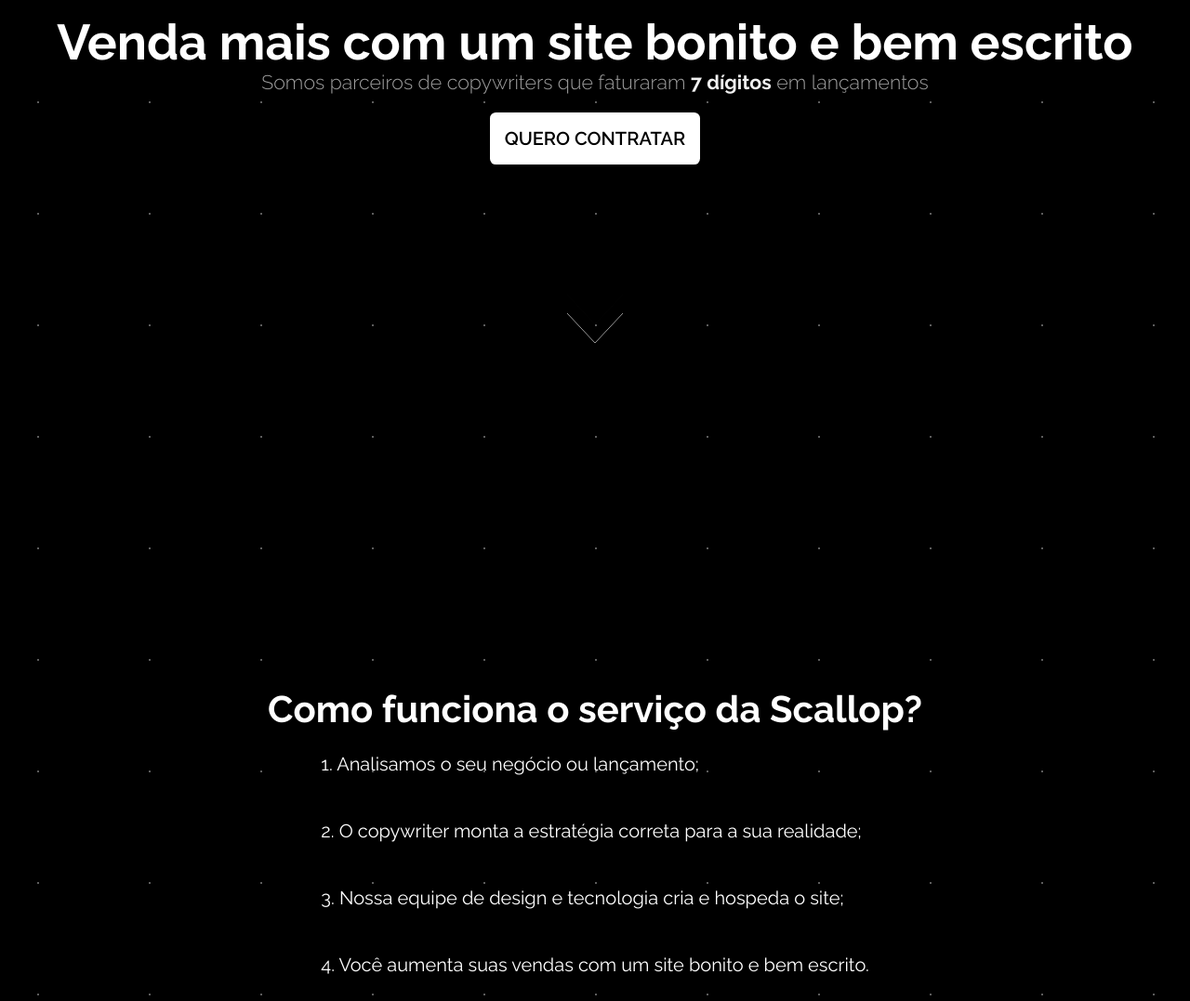
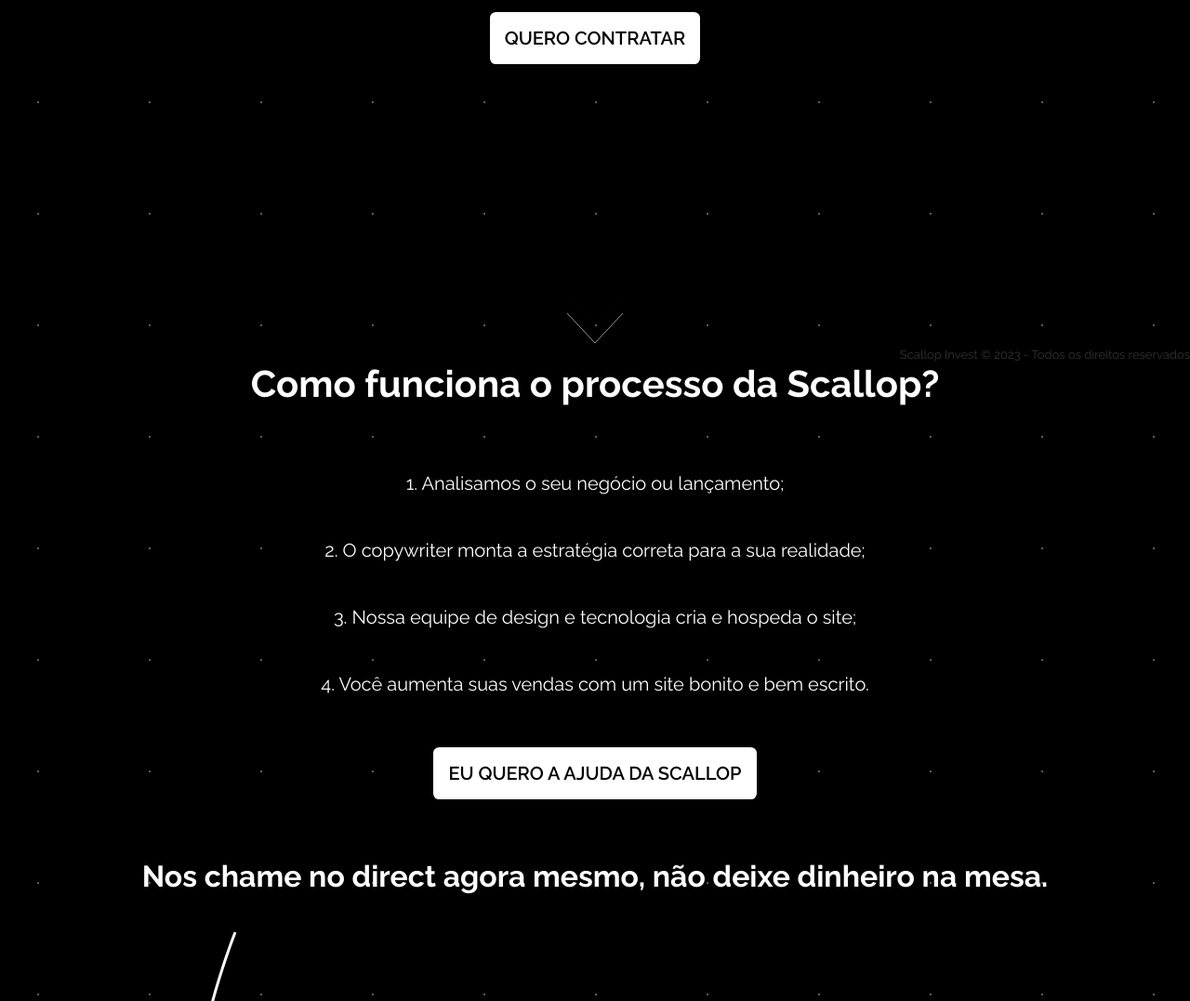
Before and after one commit to Murilo-V/scallop-private, a plain HTML site: page index.html in a window 1280 px wide. Shown: the part 411-1488 px from the top of the page at 93% size. Drawn offline with Linux system fonts and the light colour scheme.

Commit message:
fix: layout

```diff
--- a/index.html
+++ b/index.html
@@ -26,20 +26,20 @@
             <path class="a3" d="M0 40 L30 72 L60 40"></path>
         </svg>
     </div>
-    <div class="scnd-call">
-        <h2>Como funciona o serviço da Scallop?</h2>
-        <div style="text-align: left;">
+    <div class="scnd-call" style="margin-bottom: 4rem;">
+        <h2>Como funciona o processo da Scallop?</h2>
+        <div style="margin: 3rem auto; width: 100%;">
             <p>1. Analisamos o seu negócio ou lançamento;</p>
             <p>2. O copywriter monta a estratégia correta para a sua realidade;</p>
             <p>3. Nossa equipe de design e tecnologia cria e hospeda o site;</p>
             <p>4. Você aumenta suas vendas com um site bonito e bem escrito.</p>
         </div>
-        <a   target="_blank" href="https://www.instagram.com/scallop.dev/">EU QUERO A AJUDA DA SCALLOP</a>
-        <h3>Nos chame no direct agora mesmo, não deixe dinheiro na mesa.</h3>
-        <img src="assets/back_arrow.svg" alt="Flecha">
-        <a  target="_blank" href="https://www.instagram.com/scallop.dev/" style="margin-bottom: 10px !important;">VOU INICIAR MEU SITE</a>
+        <a target="_blank" href="https://www.instagram.com/scallop.dev/">EU QUERO A AJUDA DA SCALLOP</a>
+        <h3 style="margin: 5rem 0 0 0">Nos chame no direct agora mesmo, não deixe dinheiro na mesa.</h3>
+        <img style="width: 100%; margin-bottom: 2rem;" src="assets/back_arrow.svg" alt="Flecha">
+        <a  target="_blank" href="https://www.instagram.com/scallop.dev/">VOU AUMENTAR MINHAS VENDAS</a>
     </div>
-    <footer style="color: white; text-align: center;">
+    <footer style="color: rgba(255, 255, 255, 0.2); position: fixed; bottom: 0; width: 100%; text-align: right; font-size: small;">
         Scallop Invest &copy; 2023 - Todos os direitos reservados
     </footer>
 </body>
--- a/styles.css
+++ b/styles.css
@@ -22,6 +22,10 @@ html, body {
     justify-content: center;
     flex-direction: column;
     padding: 3rem;
+    position: absolute;
+    top: 0;
+    margin: auto;
+    width: 100vw;
 }
 
 .logo-container .logo {
@@ -44,27 +48,20 @@ h1, h2, h3 {
 }
 
 .frst-call {
-    display: flex;
+    height: 100vh;
+    text-align: center;
     align-items: center;
     justify-content: center;
+    display: flex;
     flex-direction: column;
-    height: 100%;
-    height: 60vh;
-    text-align: center;
-    margin-bottom: 5rem;
+    padding: 2rem;
 }
 
 .scnd-call {
-    display: flex;
-    align-items: center;
-    justify-content: center;
-    flex-direction: column;
-    height: 130rem;
     text-align: center;
 }
 
 h3 {
-    margin: 180px 0 0 0;
     font-size: 24pt;
 }
 
@@ -100,12 +97,8 @@ color: white;
    border-radius: 0.4rem;
    cursor: pointer;
    transition: 400ms;
-   margin-top: 20px;
+   margin-top: 1rem;
 }
-
-.frst-call a:hover, .scnd-call a:hover {
-    transform: scale(1.1);
- }
 
  .arrows {
 	width: 60px;
```
